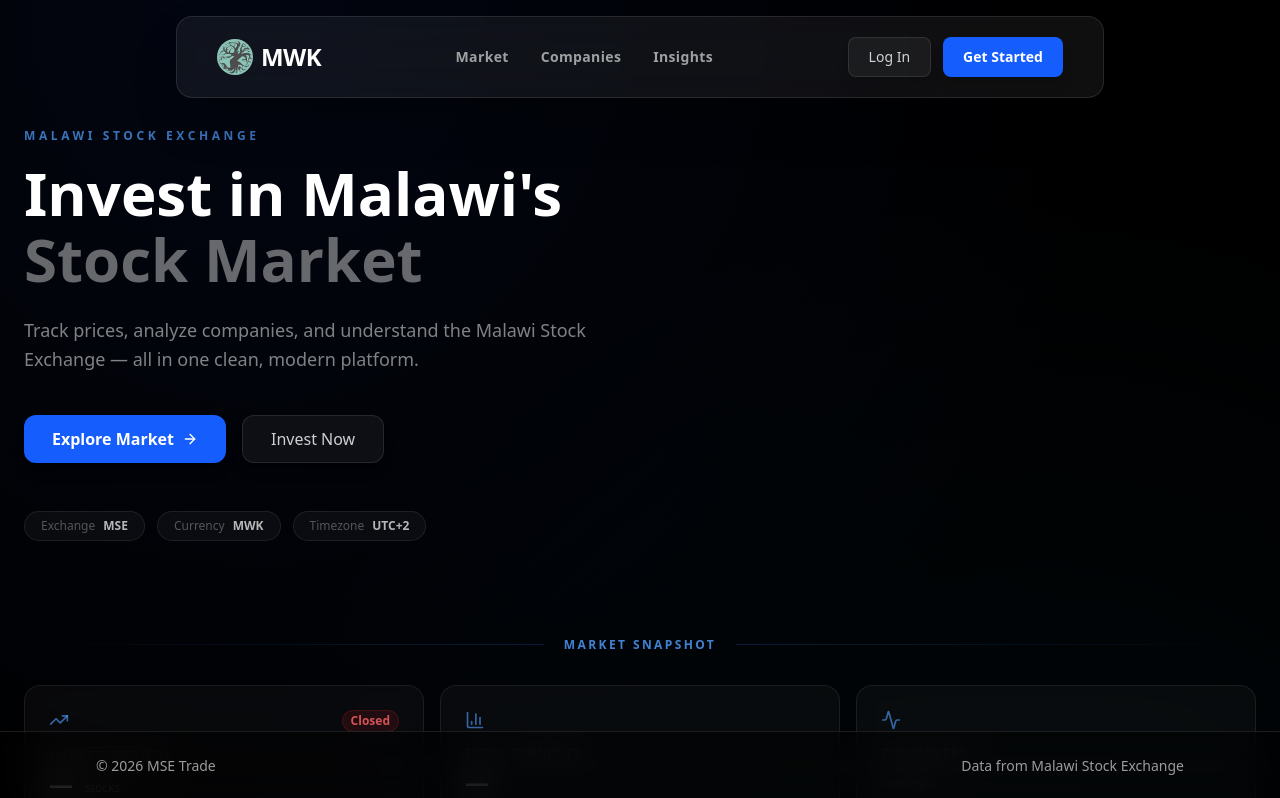
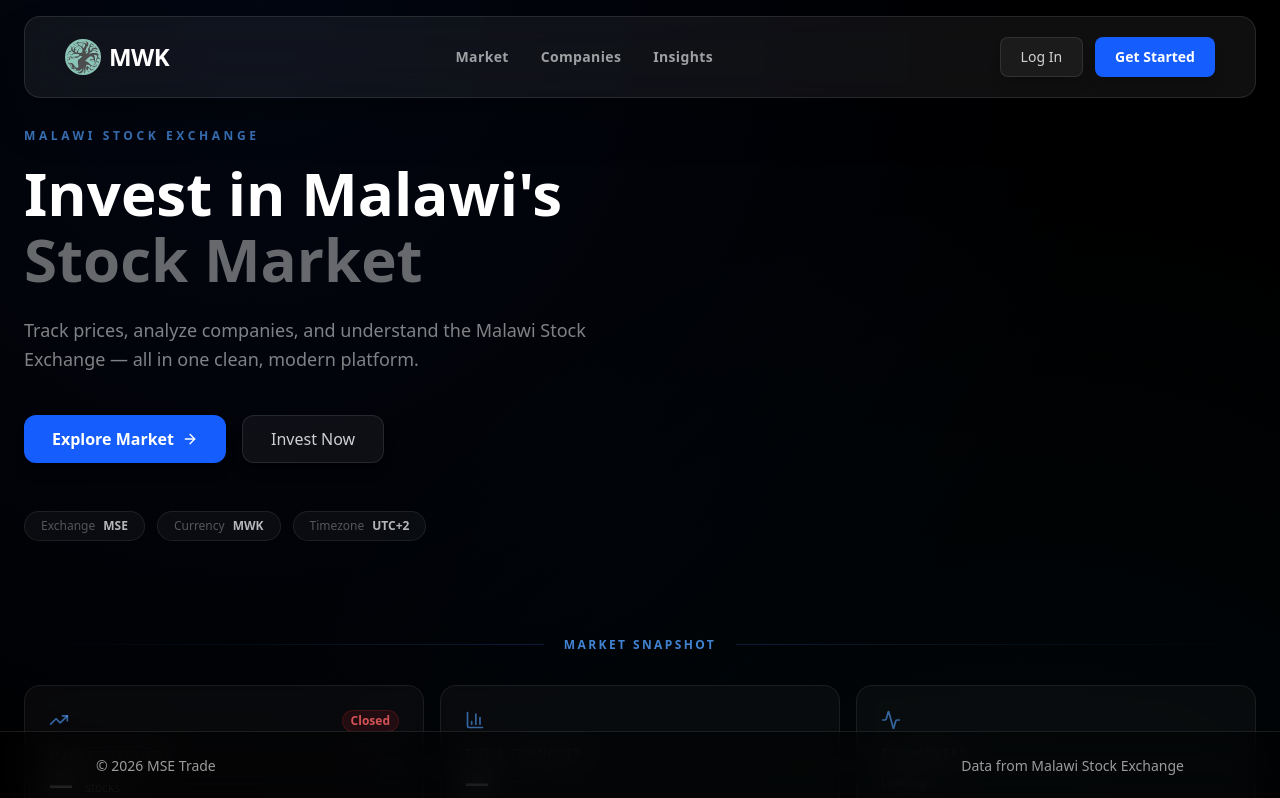
Before and after one commit to Mohammed-Faizzzz/kwatcha-fe, a Next.js app: page / in a window 1280 px wide. Shown: the top 798 px of the page. Built offline with nearby package versions, Linux system fonts and the light colour scheme; no server answers; a web font is replaced by a local one.

Commit message:
Fix padding difference

```diff
--- a/components/Navbar.tsx
+++ b/components/Navbar.tsx
@@ -70,7 +70,8 @@ export default function Navbar() {
 
   return (
     <>
-      <nav className="fixed top-4 left-44 right-44 backdrop-blur-xl bg-white/[0.06] border border-white/10 shadow-2xl shadow-black/40 z-50 px-10 py-5 flex items-center justify-between rounded-2xl">
+      <div className="fixed top-4 left-0 right-0 z-50 px-4 md:px-6">
+      <nav className="max-w-7xl mx-auto backdrop-blur-xl bg-white/[0.06] border border-white/10 shadow-2xl shadow-black/40 px-10 py-5 flex items-center justify-between rounded-2xl">
         {/* Logo */}
         <div className="flex items-center gap-2 cursor-pointer" onClick={() => router.push("/")}>
           <Image src="/MWK_logo.jpeg" alt="MWK Logo" width={36} height={36} className="rounded-full" />
@@ -127,6 +128,7 @@ export default function Navbar() {
           )}
         </div>
       </nav>
+      </div>
 
       {/* Login Modal Overlay */}
       {showLogin && (
```
